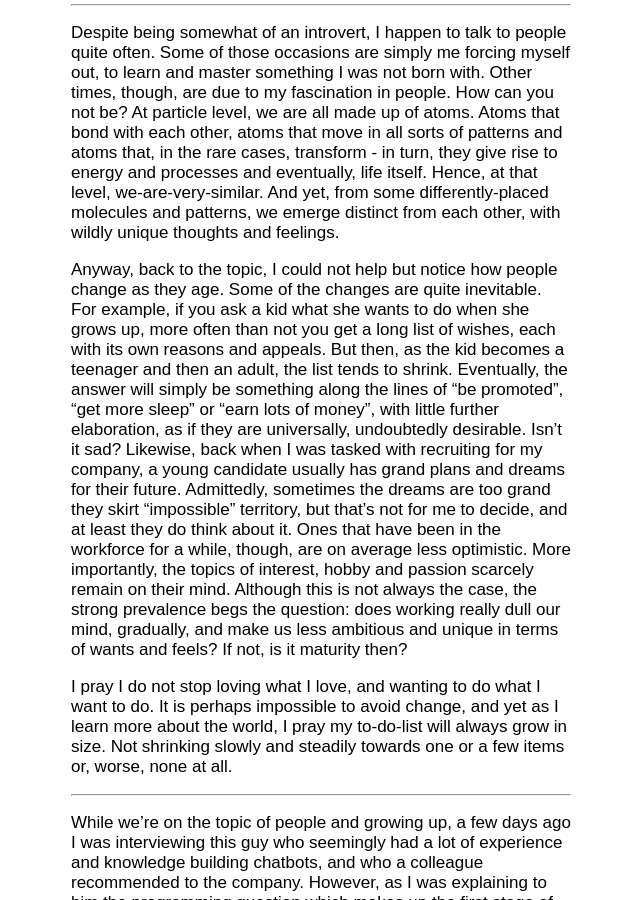
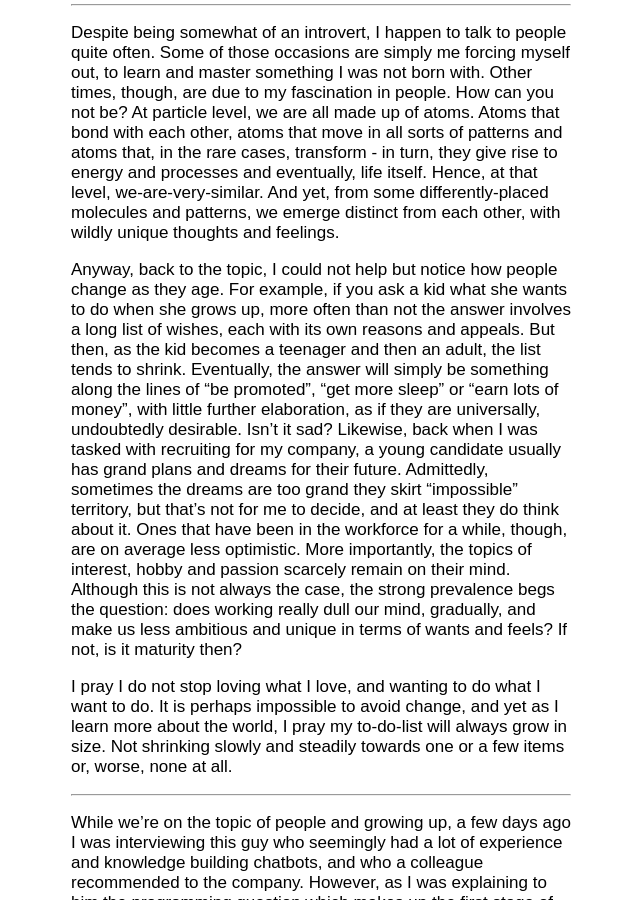
Before and after one commit to lionsola/lionsola.github.io, a Jekyll site: the page built from _posts/2019-10-12-lost-stars.md, in a window 1280 px wide and 900 px high, scrolled down 1118 px. Shown: the whole window, without its empty margins (319-959 px from the left). Built offline with Jekyll 4.4.1, drawn with Linux system fonts in a browser that asks for light colours.

Commit message:
remove test post; small fixes to latest post

```diff
--- a/_posts/2019-10-12-lost-stars.md
+++ b/_posts/2019-10-12-lost-stars.md
@@ -26,7 +26,7 @@ Meanwhile, years have passed without her knowing, and she has come far - some ba
 
 Despite being somewhat of an introvert, I happen to talk to people quite often. Some of those occasions are simply me forcing myself out, to learn and master something I was not born with. Other times, though, are due to my fascination in people. How can you not be? At particle level, we are all made up of atoms. Atoms that bond with each other, atoms that move in all sorts of patterns and atoms that, in the rare cases, transform - in turn, they give rise to energy and processes and eventually, life itself. Hence, at that level, we-are-very-similar. And yet, from some differently-placed molecules and patterns, we emerge distinct from each other, with wildly unique thoughts and feelings.
 
-Anyway, back to the topic, I could not help but notice how people change as they age. Some of the changes are quite inevitable. For example, if you ask a kid what she wants to do when she grows up, more often than not you get a long list of wishes, each with its own reasons and appeals. But then, as the kid becomes a teenager and then an adult, the list tends to shrink. Eventually, the answer will simply be something along the lines of "be promoted", "get more sleep" or "earn lots of money", with little further elaboration, as if they are universally, undoubtedly desirable. Isn't it sad? Likewise, back when I was tasked with recruiting for my company, a young candidate usually has grand plans and dreams for their future. Admittedly, sometimes the dreams are too grand they skirt "impossible" territory, but that's not for me to decide, and at least they do think about it. Ones that have been in the workforce for a while, though, are on average less optimistic. More importantly, the topics of interest, hobby and passion scarcely remain on their mind. Although this is not always the case, the strong prevalence begs the question: does working really dull our mind, gradually, and make us less ambitious and unique in terms of wants and feels? If not, is it maturity then?
+Anyway, back to the topic, I could not help but notice how people change as they age. For example, if you ask a kid what she wants to do when she grows up, more often than not the answer involves a long list of wishes, each with its own reasons and appeals. But then, as the kid becomes a teenager and then an adult, the list tends to shrink. Eventually, the answer will simply be something along the lines of "be promoted", "get more sleep" or "earn lots of money", with little further elaboration, as if they are universally, undoubtedly desirable. Isn't it sad? Likewise, back when I was tasked with recruiting for my company, a young candidate usually has grand plans and dreams for their future. Admittedly, sometimes the dreams are too grand they skirt "impossible" territory, but that's not for me to decide, and at least they do think about it. Ones that have been in the workforce for a while, though, are on average less optimistic. More importantly, the topics of interest, hobby and passion scarcely remain on their mind. Although this is not always the case, the strong prevalence begs the question: does working really dull our mind, gradually, and make us less ambitious and unique in terms of wants and feels? If not, is it maturity then?
 
 I pray I do not stop loving what I love, and wanting to do what I want to do. It is perhaps impossible to avoid change, and yet as I learn more about the world, I pray my to-do-list will always grow in size. Not shrinking slowly and steadily towards one or a few items or, worse, none at all.
 
```
Also changed, not shown: _posts/2019-08-01-test.md (deleted, +0 -5 lines).
